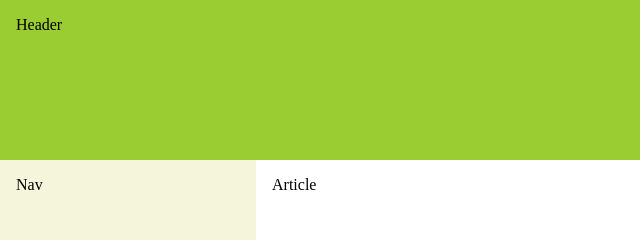
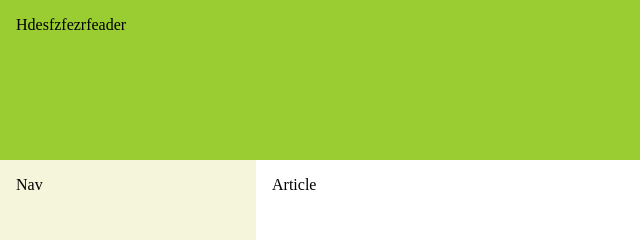
Before and after one commit to martino3011/martino3011.github.io, a plain HTML site: page index.html in a window 1280 px wide. Shown: the top 240 px of the page, 0-640 px from the left. Drawn offline with Linux system fonts and the light colour scheme.

Commit message:
Update index.html

```diff
--- a/index.html
+++ b/index.html
@@ -33,7 +33,7 @@
 </style></head>
 
 <body>
-  <header>Header</header>
+  <header>Hdesfzfezrfeader</header>
   <div id="main">
     <article>Article</article>
     <nav>Nav</nav>
```
